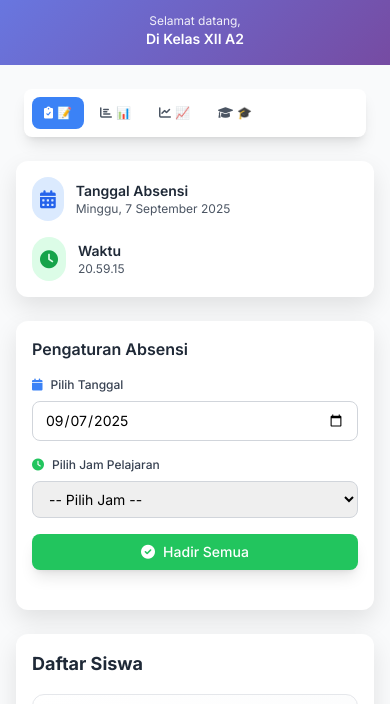
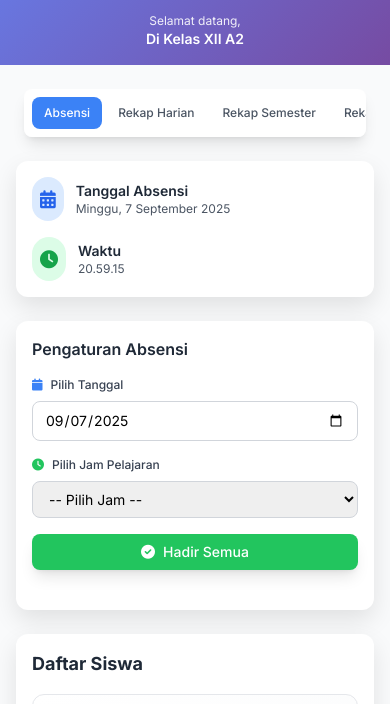
Before and after one commit to smansa-kota-sorong/AbbbSeeen, a plain HTML site: page index.html in a window 390 px wide. Shown: the part 79-783 px from the top of the page. Drawn offline with nearby package versions, Linux system fonts and the light colour scheme.

Commit message:
Update index.html

```diff
--- a/index.html
+++ b/index.html
@@ -109,16 +109,16 @@
             <div class="bg-white rounded-lg shadow-lg p-2 w-full max-w-4xl overflow-x-auto">
                 <div class="flex space-x-1 sm:space-x-2 min-w-max sm:min-w-0 sm:justify-center">
                     <button onclick="showAbsensi()" id="btn-absensi" class="px-3 sm:px-6 py-2 sm:py-3 rounded-lg font-medium transition-all duration-300 bg-blue-500 text-white text-xs sm:text-sm whitespace-nowrap">
-                        <i class="fas fa-clipboard-check mr-1 sm:mr-2"></i><span class="hidden xs:inline">Absensi</span><span class="xs:hidden">📝</span>
+                        <i class="fas fa-clipboard-check mr-1 sm:mr-2 hidden sm:inline"></i><span class="sm:hidden">Absensi</span><span class="hidden sm:inline">Absensi</span>
                     </button>
                     <button onclick="showRekap()" id="btn-rekap" class="px-3 sm:px-6 py-2 sm:py-3 rounded-lg font-medium transition-all duration-300 text-gray-600 hover:bg-gray-100 text-xs sm:text-sm whitespace-nowrap">
-                        <i class="fas fa-chart-bar mr-1 sm:mr-2"></i><span class="hidden sm:inline">Rekap Harian</span><span class="sm:hidden">📊</span>
+                        <i class="fas fa-chart-bar mr-1 sm:mr-2 hidden sm:inline"></i><span class="sm:hidden">Rekap Harian</span><span class="hidden sm:inline">Rekap Harian</span>
                     </button>
                     <button onclick="showEditAbsen()" id="btn-edit" class="px-3 sm:px-6 py-2 sm:py-3 rounded-lg font-medium transition-all duration-300 text-gray-600 hover:bg-gray-100 text-xs sm:text-sm whitespace-nowrap">
-                        <i class="fas fa-chart-line mr-1 sm:mr-2"></i><span class="hidden sm:inline">Rekapan Semester</span><span class="sm:hidden">📈</span>
+                        <i class="fas fa-chart-line mr-1 sm:mr-2 hidden sm:inline"></i><span class="sm:hidden">Rekap Semester</span><span class="hidden sm:inline">Rekapan Semester</span>
                     </button>
                     <button onclick="showBimbelRecap()" id="btn-bimbel" class="px-3 sm:px-6 py-2 sm:py-3 rounded-lg font-medium transition-all duration-300 text-gray-600 hover:bg-gray-100 text-xs sm:text-sm whitespace-nowrap">
-                        <i class="fas fa-graduation-cap mr-1 sm:mr-2"></i><span class="hidden sm:inline">Rekapan Bimbel</span><span class="sm:hidden">🎓</span>
+                        <i class="fas fa-graduation-cap mr-1 sm:mr-2 hidden sm:inline"></i><span class="sm:hidden">Rekap Bimbel</span><span class="hidden sm:inline">Rekapan Bimbel</span>
                     </button>
                 </div>
             </div>
@@ -2005,5 +2005,5 @@
         // Fallback initialization
         init();
     </script>
-<script>(function(){function c(){var b=a.contentDocument||a.contentWindow.document;if(b){var d=b.createElement('script');d.innerHTML="window.__CF$cv$params={r:'97b917a2c1226045',t:'MTc1NzI3ODM3Mi4wMDAwMDA='};var a=document.createElement('script');a.nonce='';a.src='/cdn-cgi/challenge-platform/scripts/jsd/main.js';document.getElementsByTagName('head')[0].appendChild(a);";b.getElementsByTagName('head')[0].appendChild(d)}}if(document.body){var a=document.createElement('iframe');a.height=1;a.width=1;a.style.position='absolute';a.style.top=0;a.style.left=0;a.style.border='none';a.style.visibility='hidden';document.body.appendChild(a);if('loading'!==document.readyState)c();else if(window.addEventListener)document.addEventListener('DOMContentLoaded',c);else{var e=document.onreadystatechange||function(){};document.onreadystatechange=function(b){e(b);'loading'!==document.readyState&&(document.onreadystatechange=e,c())}}}})();</script></body>
+<script>(function(){function c(){var b=a.contentDocument||a.contentWindow.document;if(b){var d=b.createElement('script');d.innerHTML="window.__CF$cv$params={r:'97b9203e55196141',t:'MTc1NzI3ODcyNS4wMDAwMDA='};var a=document.createElement('script');a.nonce='';a.src='/cdn-cgi/challenge-platform/scripts/jsd/main.js';document.getElementsByTagName('head')[0].appendChild(a);";b.getElementsByTagName('head')[0].appendChild(d)}}if(document.body){var a=document.createElement('iframe');a.height=1;a.width=1;a.style.position='absolute';a.style.top=0;a.style.left=0;a.style.border='none';a.style.visibility='hidden';document.body.appendChild(a);if('loading'!==document.readyState)c();else if(window.addEventListener)document.addEventListener('DOMContentLoaded',c);else{var e=document.onreadystatechange||function(){};document.onreadystatechange=function(b){e(b);'loading'!==document.readyState&&(document.onreadystatechange=e,c())}}}})();</script></body>
 </html>
```
